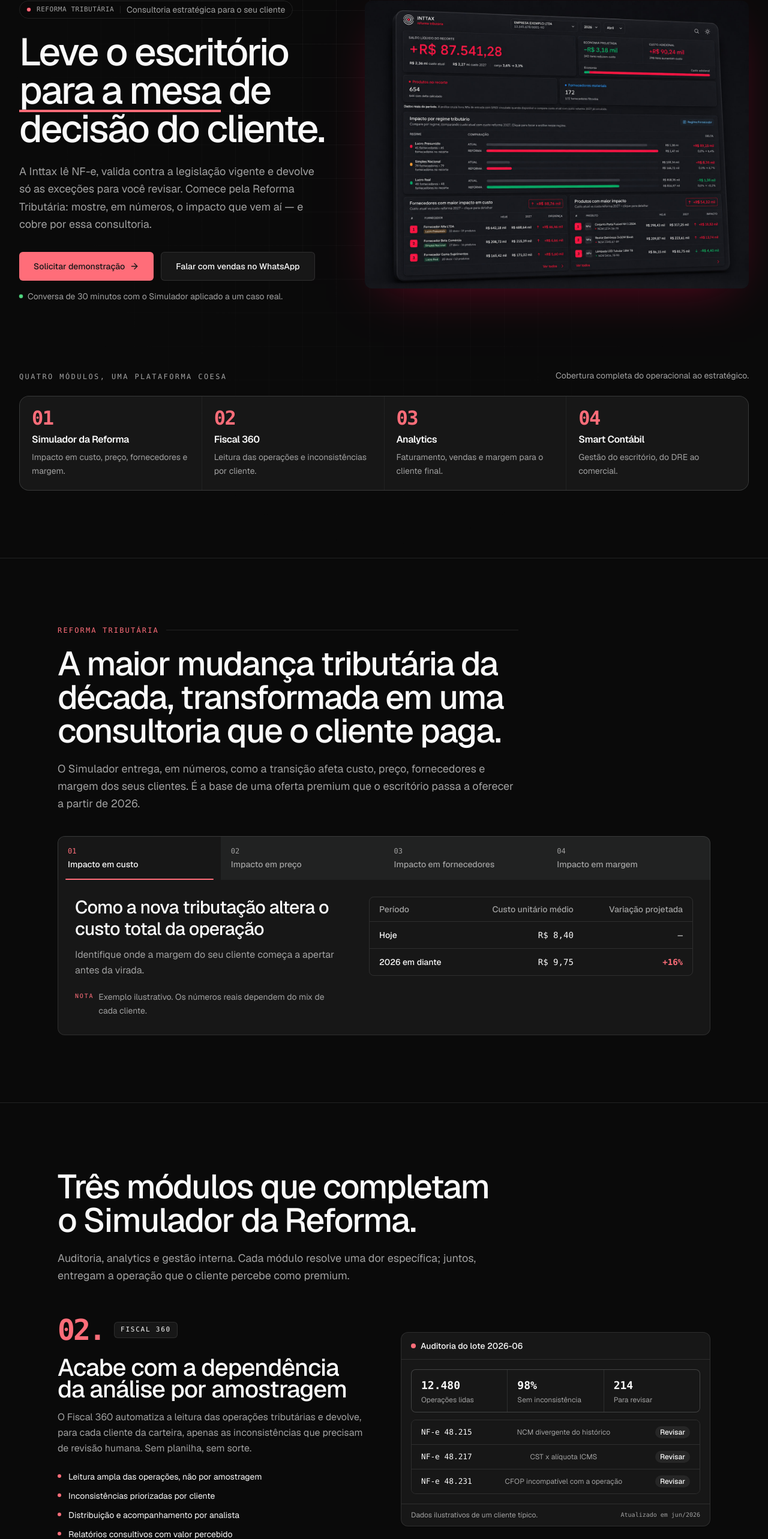
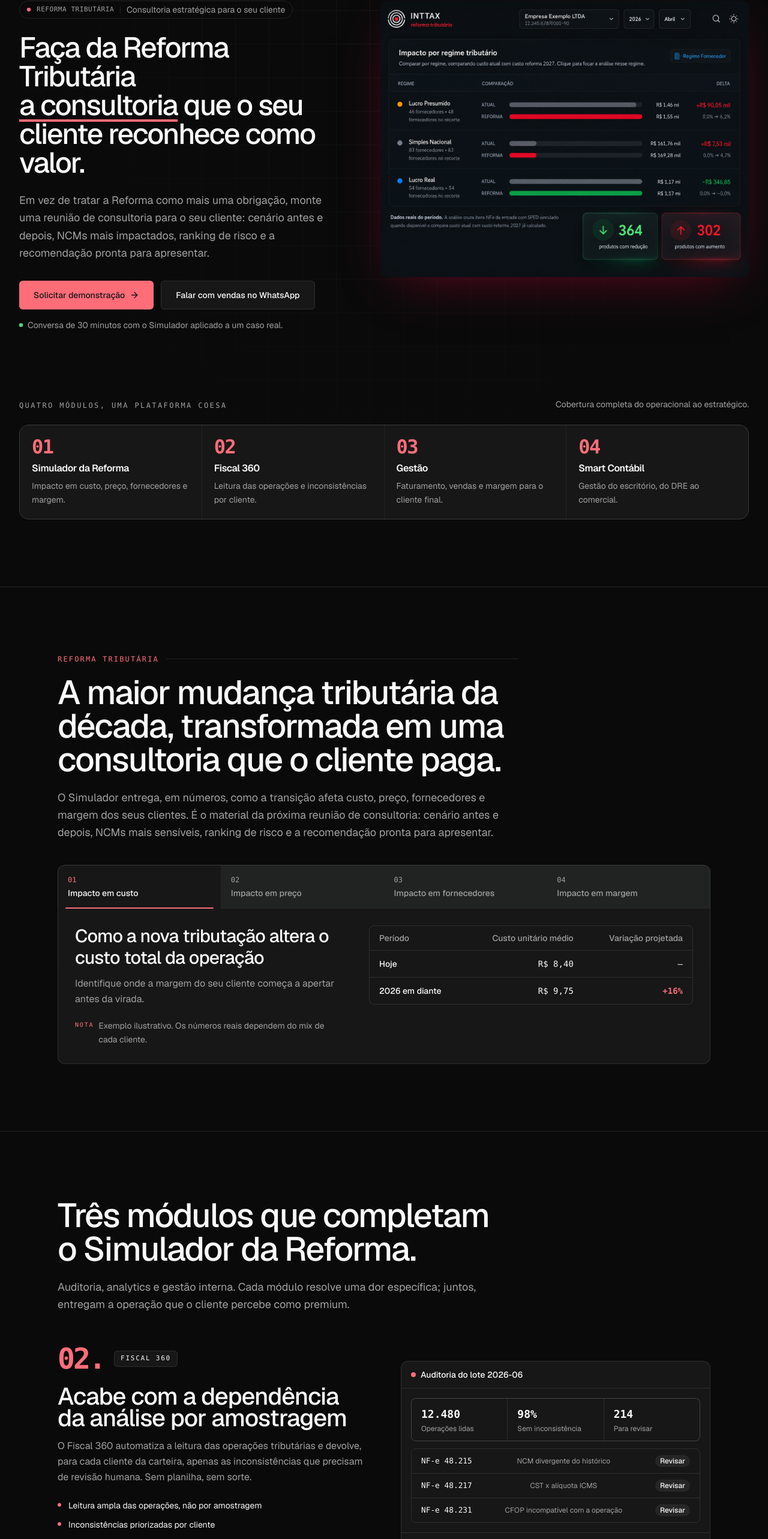
Before and after one commit to Brunobosso98/LP-Audittei, a React (Vite) app: page / in a window 1280 px wide. Shown: the part 175-2741 px from the top of the page at 60% size. Built offline with nearby package versions, Linux system fonts and the light colour scheme; no server answers.

Commit message:
feat: copy atualizada

```diff
--- a/src/landing/como-funciona.tsx
+++ b/src/landing/como-funciona.tsx
@@ -21,9 +21,9 @@ const STEPS = [
     n: "03",
     icon: PieChart,
     label: "Consultivo",
-    title: "Entregar analytics",
-    desc: "Abra o dashboard de Analytics para o cliente. Faturamento, vendas, margem e variações mensais em uma visão que ele entende.",
-    meta: "Visão por cliente",
+    title: "Reunião com o cliente",
+    desc: "Leve a leitura para a próxima reunião: cenário de transição, ranking de risco e a recomendação fechada. Faturamento, vendas e margem na visão que o cliente entende.",
+    meta: "Material pronto para apresentar",
   },
   {
     n: "04",
--- a/src/landing/cta-demo.tsx
+++ b/src/landing/cta-demo.tsx
@@ -37,7 +37,8 @@ export function CtaDemo() {
             </h2>
             <p className="mt-5 text-lg leading-relaxed text-muted-foreground">
               Em uma conversa de 30 minutos, a Inttax mostra o Simulador aplicado a um caso real
-              do escritório. Você sai com uma leitura inicial de impacto nos principais clientes.
+              da sua carteira. Você sai com a leitura inicial de impacto nos principais clientes,
+              no formato que leva para a reunião de consultoria.
             </p>
 
             <ul className="mt-8 flex flex-col gap-3">
--- a/src/landing/faq.tsx
+++ b/src/landing/faq.tsx
@@ -15,6 +15,10 @@ const ITEMS = [
   {
     q: "Os relatórios do Fiscal 360 substituem a revisão humana?",
     a: "Não. O Fiscal 360 transforma o trabalho braçal em revisão de exceções: ele lê as operações, prioriza as inconsistências que merecem atenção e mantém a decisão final com o profissional fiscal.",
+  },
+  {
+    q: "O material sai pronto para a reunião com o cliente final?",
+    a: "Sim. O Simulador entrega a leitura por cliente no formato da reunião de consultoria: cenário antes e depois, NCMs mais sensíveis, ranking de risco e a recomendação fechada. O escritório conduz a conversa a partir desse material.",
   },
   {
     q: "Onde os dados dos clientes ficam armazenados?",
--- a/src/landing/hero.tsx
+++ b/src/landing/hero.tsx
@@ -4,7 +4,7 @@ import { useTheme } from "@/components/theme-provider"
 const MODULES = [
   { n: "01", name: "Simulador da Reforma", desc: "Impacto em custo, preço, fornecedores e margem." },
   { n: "02", name: "Fiscal 360", desc: "Leitura das operações e inconsistências por cliente." },
-  { n: "03", name: "Analytics", desc: "Faturamento, vendas e margem para o cliente final." },
+  { n: "03", name: "Gestão", desc: "Faturamento, vendas e margem para o cliente final." },
   { n: "04", name: "Smart Contábil", desc: "Gestão do escritório, do DRE ao comercial." },
 ]
 
@@ -22,8 +22,8 @@ export function Hero() {
         className="pointer-events-none absolute -top-40 right-[-10%] size-[40rem] rounded-full bg-primary/10 blur-3xl"
       />
 
-      <div className="relative mx-auto max-w-7xl px-5 pb-20 pt-16 lg:px-8 lg:pb-28 lg:pt-24">
-        <div className="grid items-start gap-12 lg:grid-cols-[minmax(0,1fr)_minmax(0,1.25fr)] lg:gap-16">
+      <div className="relative mx-auto max-w-[1440px] px-5 pb-20 pt-16 lg:px-8 lg:pb-28 lg:pt-24">
+        <div className="grid items-start gap-12 lg:grid-cols-[minmax(0,1.05fr)_minmax(0,1.2fr)] lg:gap-16">
           <div className="min-w-0">
             <div className="inline-flex items-center gap-2.5 rounded-full border border-border bg-card/80 px-3 py-1 text-sm text-muted-foreground backdrop-blur-sm">
               <span
@@ -37,23 +37,22 @@ export function Hero() {
               <span>Consultoria estratégica para o seu cliente</span>
             </div>
 
-            <h1 className="mt-6 text-balance text-5xl font-medium leading-[1.02] tracking-[-0.04em] text-foreground sm:text-6xl lg:text-[clamp(3rem,1.25rem+3.8vw,4rem)]">
-              Leve o escritório
+            <h1 className="mt-6 text-balance text-5xl font-medium leading-[1.02] tracking-[-0.04em] text-foreground sm:text-6xl lg:text-[clamp(2.5rem,1.25rem+2.4vw,3rem)]">
+              Faça da Reforma Tributária
               <br className="hidden sm:block" />{" "}
               <span className="relative inline-block">
-                para a mesa
+                a consultoria
                 <span
                   aria-hidden="true"
                   className="absolute -bottom-1 left-0 right-0 h-[3px] origin-left bg-primary hairline-in sm:h-1"
                 />
               </span>{" "}
-              de decisão do cliente.
+              que o seu cliente reconhece como valor.
             </h1>
 
             <p className="mt-6 max-w-xl text-lg leading-relaxed text-muted-foreground">
-              A Inttax lê NF-e, valida contra a legislação vigente e devolve só as exceções
-              para você revisar. Comece pela Reforma Tributária: mostre, em números, o
-              impacto que vem aí — e cobre por essa consultoria.
+              Em vez de tratar a Reforma como mais uma obrigação, monte uma reunião de consultoria para o seu cliente: cenário antes e depois, NCMs mais impactados, ranking de risco e
+              a recomendação pronta para apresentar.
             </p>
 
             <div className="mt-8 flex flex-col gap-3 sm:flex-row sm:items-center">
@@ -80,7 +79,7 @@ export function Hero() {
 
           <div className="relative min-w-0">
             <img
-              src={theme === "dark" ? "/hero_dark.jpg" : "/hero_light.jpg"}
+              src={theme === "dark" ? "/hero_dark.png" : "/hero_light.png"}
               alt="Dashboard do Simulador da Reforma Tributária"
               className="h-auto w-full rounded-xl shadow-[0_24px_80px_-32px_oklch(0.586_0.253_17.585/0.45)]"
             />
--- a/src/landing/plataforma.tsx
+++ b/src/landing/plataforma.tsx
@@ -27,7 +27,7 @@ export function Plataforma() {
               "Leitura ampla das operações, não por amostragem",
               "Inconsistências priorizadas por cliente",
               "Distribuição e acompanhamento por analista",
-              "Relatórios consultivos com valor percebido",
+              "Relatórios prontos para a reunião com o cliente",
             ]}
           >
             <VisualFiscal />
@@ -36,7 +36,7 @@ export function Plataforma() {
           <Module
             reverse
             n="03"
-            name="Analytics"
+            name="Gestão"
             title="Leve conhecimento de gestão para o cliente decidir melhor"
             summary="O cliente do escritório acompanha faturamento, vendas e margem por cliente, produto, estado e município, com variações mensais, sem precisar pedir um relatório."
             points={[
--- a/src/landing/simulador.tsx
+++ b/src/landing/simulador.tsx
@@ -76,8 +76,9 @@ export function Simulador() {
           </h2>
           <p className="mt-5 text-lg leading-relaxed text-muted-foreground">
             O Simulador entrega, em números, como a transição afeta custo, preço, fornecedores
-            e margem dos seus clientes. É a base de uma oferta premium que o escritório passa a
-            oferecer a partir de 2026.
+            e margem dos seus clientes. É o material da próxima reunião de consultoria:
+            cenário antes e depois, NCMs mais sensíveis, ranking de risco e a recomendação
+            pronta para apresentar.
           </p>
         </div>
 
--- a/src/landing/site-footer.tsx
+++ b/src/landing/site-footer.tsx
@@ -6,7 +6,7 @@ const COLS = [
     links: [
       { label: "Simulador da Reforma", href: "#simulador" },
       { label: "Fiscal 360", href: "#plataforma" },
-      { label: "Analytics", href: "#plataforma" },
+      { label: "Gestão", href: "#plataforma" },
       { label: "Smart Contábil", href: "#plataforma" },
     ],
   },
```
Also changed, not shown: public/hero_dark.png (added), public/hero_light.png (added).
